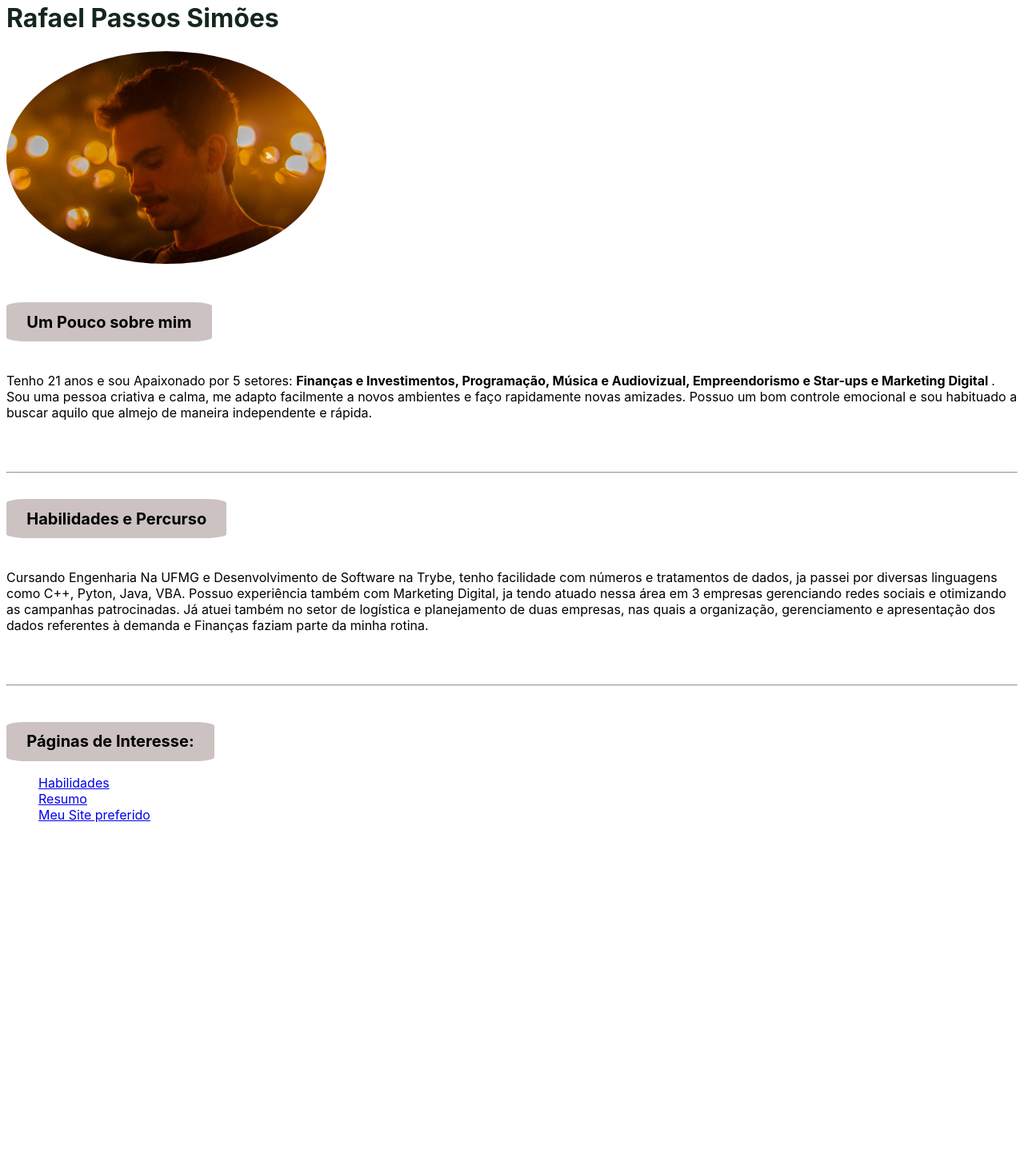
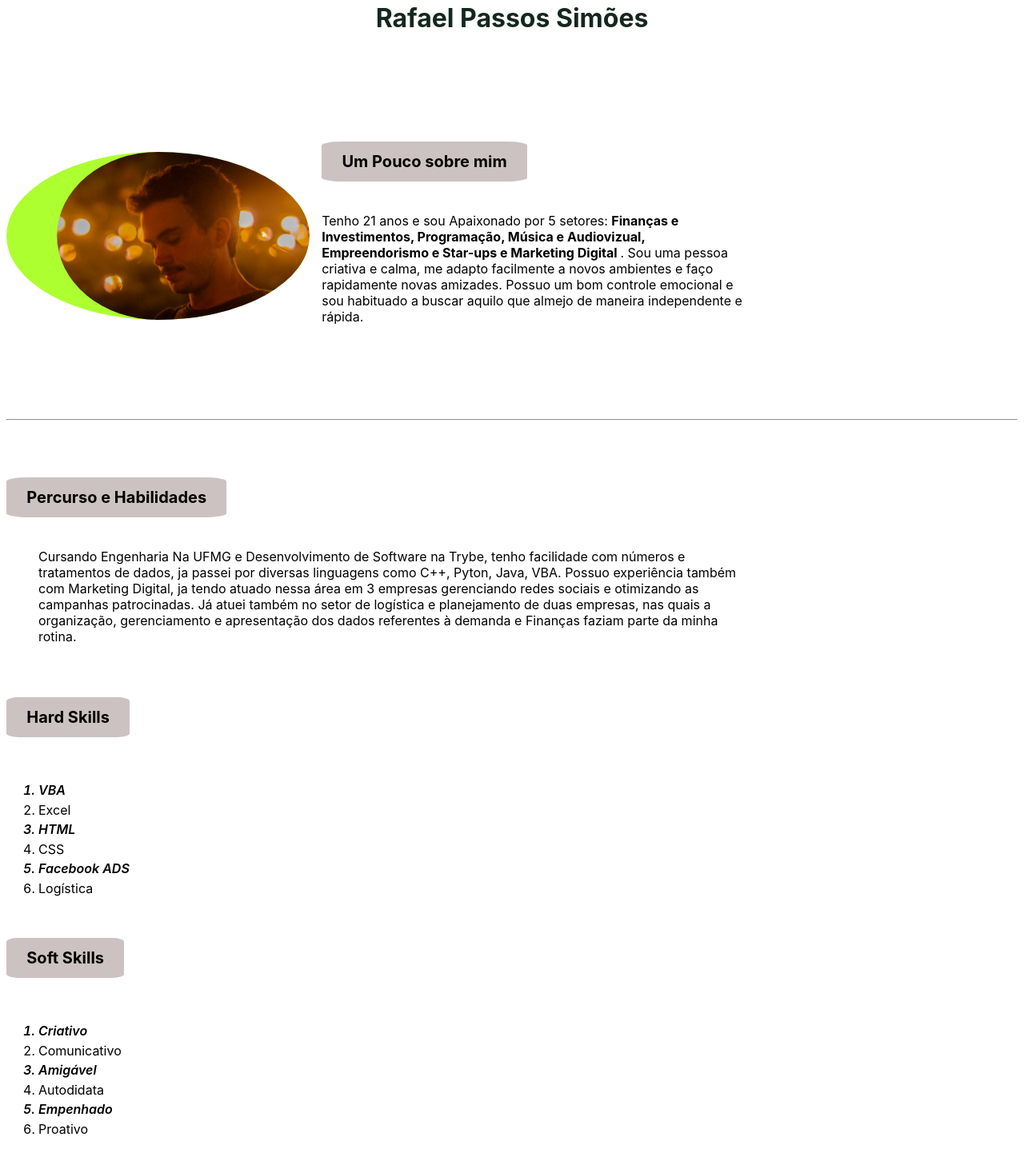
Before and after one commit to rafa-passos/portifolio, a plain HTML site: page index.html in a window 1280 px wide. Shown: the part 18-1460 px from the top of the page at 80% size. Before the commit the page ends 1063 px from the top, so only its background shows below. Drawn offline with Linux system fonts and the light colour scheme.

Commit message:
Quase o Fim

```diff
--- a/index.html
+++ b/index.html
@@ -9,52 +9,8 @@
     <title>Portifólio</title>
 
 
+    <link rel="stylesheet" type="text/css" href="./style.css">
   <style>
-
-
-        h1{
-            color: rgb(20, 39, 29);
-
-
-        }
-
-
-        body{
-            font-family: -apple-system, BlinkMacSystemFont, 'Segoe UI', Roboto, Oxygen, Ubuntu, Cantarell, 'Open Sans', 'Helvetica Neue', sans-serif;
-            border: darkgrey;
-        }
-
-
-        .imgg {
-        border-radius: 50%;
-
-        }
-        .ct {
-        font-size: 20px;
-        background-color: rgb(204, 194, 194);
-            width: max-content;
-            padding-left: 2%;
-            padding-right: 2%;
-            padding-top: 1%;
-            padding-bottom: 1%;
-            border-radius: 10%;
-}
-        }
-
-        .links{
-
-            font-size: 40px;
-            background-color: rgb(148, 179, 154);
-            width: max-content;
-            padding-left: 2%;
-            padding-right: 2%;
-            padding-top: 1%;
-            padding-bottom: 1%;
-            border-radius: 10%;
-            text-decoration: none;
-            text-align: center;
-
-        }
 
 
   </style>
@@ -65,44 +21,83 @@
 <body>
     <h1>Rafael Passos Simões</h1>
 
-    <img class="imgg" src="./IMG-20200320-WA0032.jpg"  width="400px">
+
 
         <br><br><br>
-
-
-
-
-<p id="Resumo"></p> <strong class= "ct" >Um Pouco sobre mim</strong></p>
+        <div>
+        <img class="imgg floatesquerda" src="./IMG-20200320-WA0032.jpg"  width="400px">
+            <p id="Resumo"></p> <strong class= "ct " >Um Pouco sobre mim</strong></p>
 
             <br>
-    <P>
+                    <P class="paragrafo">
                         Tenho 21 anos e sou Apaixonado por 5 setores: <strong>Finanças e Investimentos, Programação, Música e Audiovizual, Empreendorismo e Star-ups e Marketing Digital </strong>. Sou uma pessoa criativa e calma, me adapto facilmente a novos ambientes e faço rapidamente novas amizades. Possuo um bom controle emocional e sou habituado a buscar aquilo que almejo de maneira independente e rápida.
                     </P>
 
-    <br><br>
+        </div>
+
+            <br><br><br><br>
 
         <hr>
 
         <br>
-    <p id="Habilidades"></p> <Strong class= "ct" >Habilidades e Percurso</Strong></p>
         <br>
-    <p>
+        <br>
+
+    <p id="Habilidades"> <Strong class= "ct" >Percurso e Habilidades</Strong></p>
+ <br>
+    <p class="paragrafo">
         Cursando Engenharia Na UFMG e Desenvolvimento de Software na Trybe, tenho facilidade com números e tratamentos de dados, ja passei por diversas linguagens como C++, Pyton, Java, VBA. Possuo experiência também com Marketing Digital, ja tendo atuado nessa área em 3 empresas gerenciando redes sociais e otimizando as campanhas patrocinadas. Já atuei também no setor de logística e planejamento de duas empresas, nas quais a organização, gerenciamento e apresentação dos dados referentes à demanda e Finanças faziam parte da minha rotina.
     </p>
+    <br>
+    <div>
+        <h2 class="ct">Hard Skills</h2>
+        <br>
+            <ol>
+                <li class= "impar">VBA</li>
+                <li>Excel</li>
+                <li class= "impar">HTML</li>
+                <li>CSS</li>
+                <li class= "impar">Facebook ADS</li>
+                <li>Logística</li>
+            </ol>
+            <br>
+    </div>
+    <div>
+        <h2 class="ct">Soft Skills</h2>
+        <br>
+            <ol>
+                <li class= "impar">Criativo</li>
+                <li>Comunicativo</li>
+                <li class= "impar">Amigável</li>
+                <li>Autodidata</li>
+                <li class= "impar">Empenhado</li>
+                <li>Proativo</li>
+            </ol>
+    </div>
 
+
+
+    </ul>
  <br><br>
 <hr>
 <br>
 
     <h2 class= "ct" >Páginas de Interesse: </h2>
+<br>
+    <div>
 
         <ul class="links" >
-    <a href="#Habilidades">Habilidades</a>
+            <li ><a class="lista" href="#Habilidades">Habilidades</a></li>
             <br>
-    <a href="#Resumo">Resumo</a>
+            <li ><a class="lista" href="#Resumo">Resumo</a></li>
             <br>
-    <a href="https://mixwithmaster">Meu Site preferido</a>
+            <li ><a class="lista" href="https://mixwithmaster">Meu Site preferido</a></li>
+            <br>
+            <li ><a class="lista" href="https://linkedin.com">Linkedin</a></li>
+
         </ul>
+
+    </div>
 
 
 </body>
--- /dev/null
+++ b/style.css
@@ -0,0 +1,91 @@
+
+    h1{
+        color: rgb(20, 39, 29);
+        text-align: center;
+        padding-bottom: 50px;
+
+
+    }
+
+
+    body{
+        font-family: -apple-system, BlinkMacSystemFont, 'Segoe UI', Roboto, Oxygen, Ubuntu, Cantarell, 'Open Sans', 'Helvetica Neue', sans-serif;
+        border: darkgrey;
+    }
+
+
+    .imgg {
+        width: 25%;
+        border-radius: 80%;
+        margin-bottom: 50px;
+        background-color: greenyellow;
+        background-size: 130%;
+        padding-left: 5%;
+
+    }
+    .ct {
+        font-size: 20px;
+        background-color: rgb(204, 194, 194);
+        width: max-content;
+        padding-left: 2%;
+        padding-right: 2%;
+        padding-top: 1%;
+        padding-bottom: 1%;
+        border-radius: 10%;
+}
+
+
+    .link {
+
+        font-size: 20px;
+        background-color: rgb(148, 179, 154);
+        width: max-content;
+        padding-left: 2%;
+        padding-right: 2%;
+        padding-top: 1%;
+        padding-bottom: 1%;
+        border-radius: 10%;
+        text-decoration: none;
+        text-align: center;
+
+    }
+
+    .ladoalado{
+
+        display: inline-block;
+
+    }
+    .floatesquerda{
+        float: left;
+        margin-right: 15px;
+    }
+
+    .floatabaixo {
+        float: b
+    }
+
+    .paragrafo{
+
+        padding-left: 40px;
+        max-width: 70%;
+        margin-bottom: 30px;
+
+    }
+    .impar{
+        font-weight: 600;
+        line-height: 180%;
+        font-style: italic;
+
+    }
+
+    .lista{
+
+        text-decoration: none;
+        color: black;
+        background-color: chartreuse;
+        width: max-content;
+        padding: 1% 1% 1% 1%;
+        line-height: 180%;
+
+
+    }
```
Lines whose indentation alone changed are shown as unchanged.
